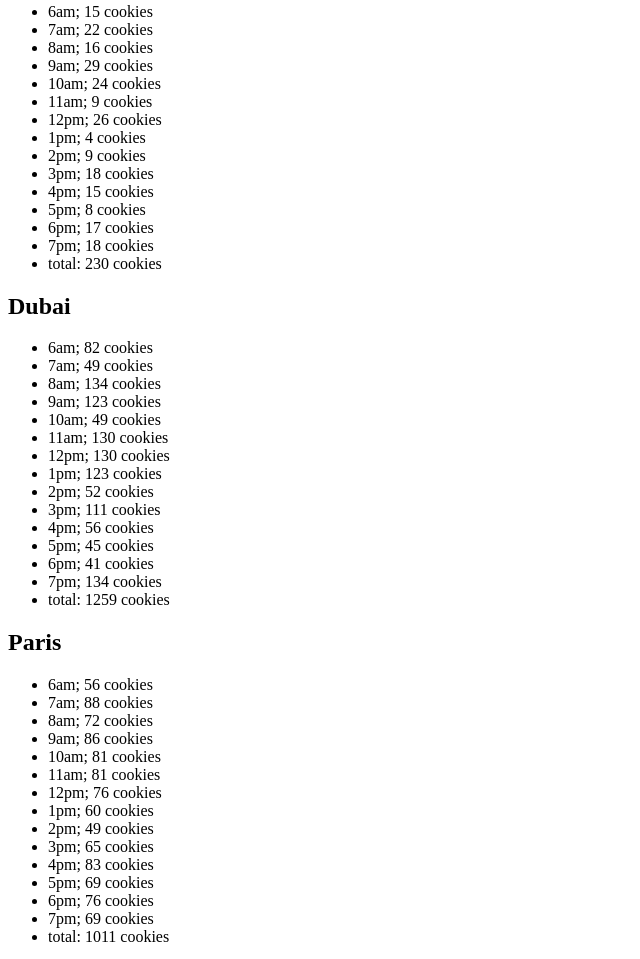
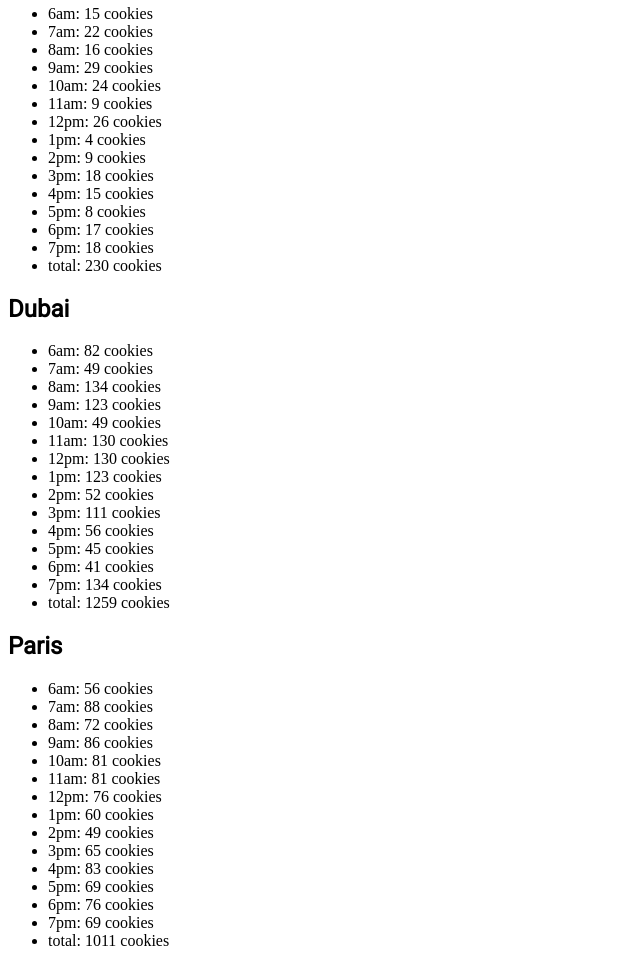
Before and after one commit to CodingKao/cookie-stand, a plain HTML site: page sales.html in a window 1280 px wide. Shown: the part 401-1360 px from the top of the page, without its empty margins (0-640 px from the left). Drawn offline with Linux system fonts and the light colour scheme.

Commit message:
features complete lab06

```diff
--- a/app.js
+++ b/app.js
@@ -32,7 +32,7 @@ const seattle = {
     this.getCookiesPerHr();
     for (let i = 0; i < hours.length; i++) {
       let item = document.createElement('li');
-      item.textContent = `${hours[i]}; ${this.cookiesPerHr[i]} cookies`;
+      item.textContent = `${hours[i]}: ${this.cookiesPerHr[i]} cookies`;
       seattleList.appendChild(item);
     }
     let item = document.createElement('li');
@@ -73,7 +73,7 @@ const tokyo = {
     this.getCookiesPerHr();
     for (let i = 0; i < hours.length; i++) {
       let item = document.createElement('li');
-      item.textContent = `${hours[i]}; ${this.cookiesPerHr[i]} cookies`;
+      item.textContent = `${hours[i]}: ${this.cookiesPerHr[i]} cookies`;
       tokyoList.appendChild(item);
     }
     let item = document.createElement('li');
@@ -114,7 +114,7 @@ const dubai = {
     this.getCookiesPerHr();
     for (let i = 0; i < hours.length; i++) {
       let item = document.createElement('li');
-      item.textContent = `${hours[i]}; ${this.cookiesPerHr[i]} cookies`;
+      item.textContent = `${hours[i]}: ${this.cookiesPerHr[i]} cookies`;
       dubaiList.appendChild(item);
     }
     let item = document.createElement('li');
@@ -155,7 +155,7 @@ const paris = {
     this.getCookiesPerHr();
     for (let i = 0; i < hours.length; i++) {
       let item = document.createElement('li');
-      item.textContent = `${hours[i]}; ${this.cookiesPerHr[i]} cookies`;
+      item.textContent = `${hours[i]}: ${this.cookiesPerHr[i]} cookies`;
       parisList.appendChild(item);
     }
     let item = document.createElement('li');
@@ -196,7 +196,7 @@ const lima = {
     this.getCookiesPerHr();
     for (let i = 0; i < hours.length; i++) {
       let item = document.createElement('li');
-      item.textContent = `${hours[i]}; ${this.cookiesPerHr[i]} cookies`;
+      item.textContent = `${hours[i]}: ${this.cookiesPerHr[i]} cookies`;
       limaList.appendChild(item);
     }
     let item = document.createElement('li');
--- a/css/style.css
+++ b/css/style.css
@@ -0,0 +1,3 @@
+h2 {
+    font-family: 'Roboto', sans-serif;
+}
--- a/sales.html
+++ b/sales.html
@@ -5,6 +5,14 @@
     <meta http-equiv="X-UA-Compatible" content="IE=edge">
     <meta name="viewport" content="width=device-width, initial-scale=1.0">
     <title>Salmon Cookies</title>
+
+    <link rel="preconnect" href="https://fonts.googleapis.com">
+    <link rel="preconnect" href="https://fonts.gstatic.com" crossorigin>
+    <link href="https://fonts.googleapis.com/css2?family=Roboto&display=swap" rel="stylesheet">
+
+    <link rel="stylesheet" href="css/style.css">
+    <!-- <link rel="stylesheet" href="css/reset.css"> -->
+
 </head>
 <body>
     <h2>Seattle</h2>
```
